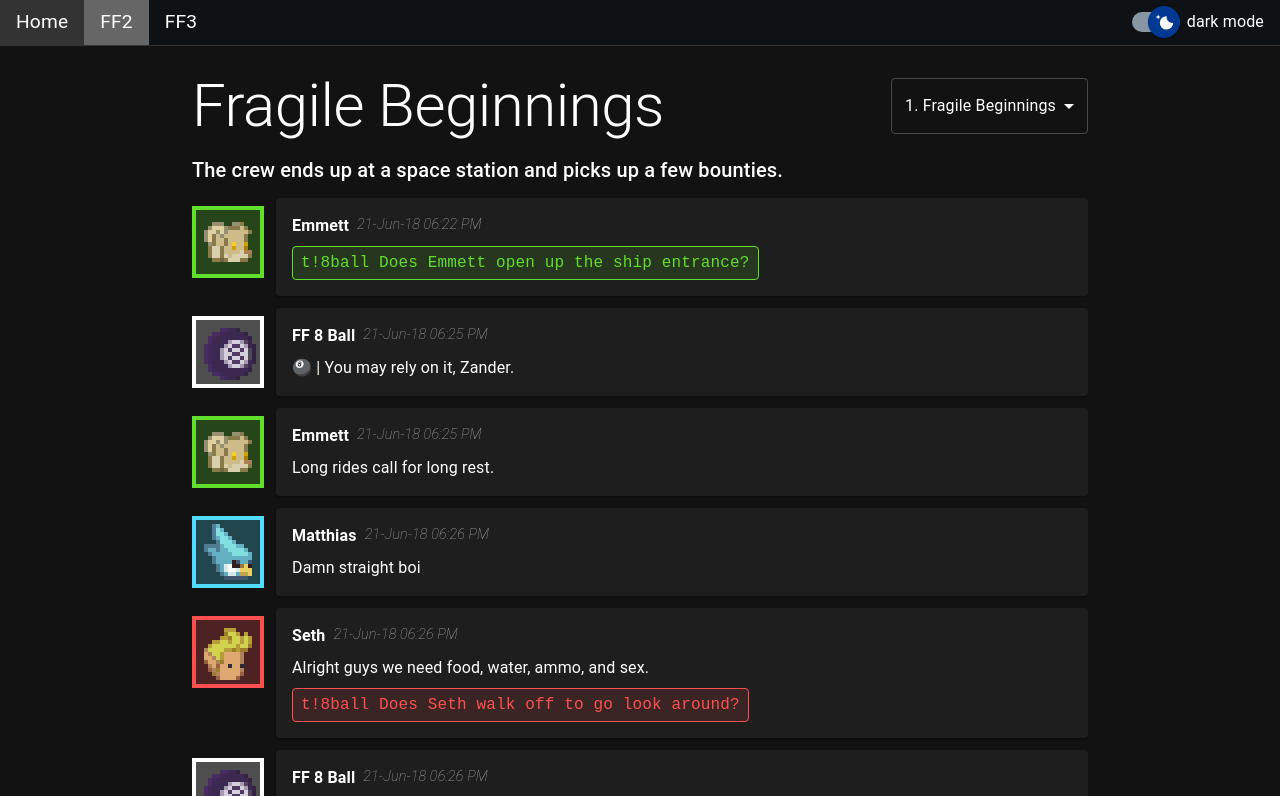
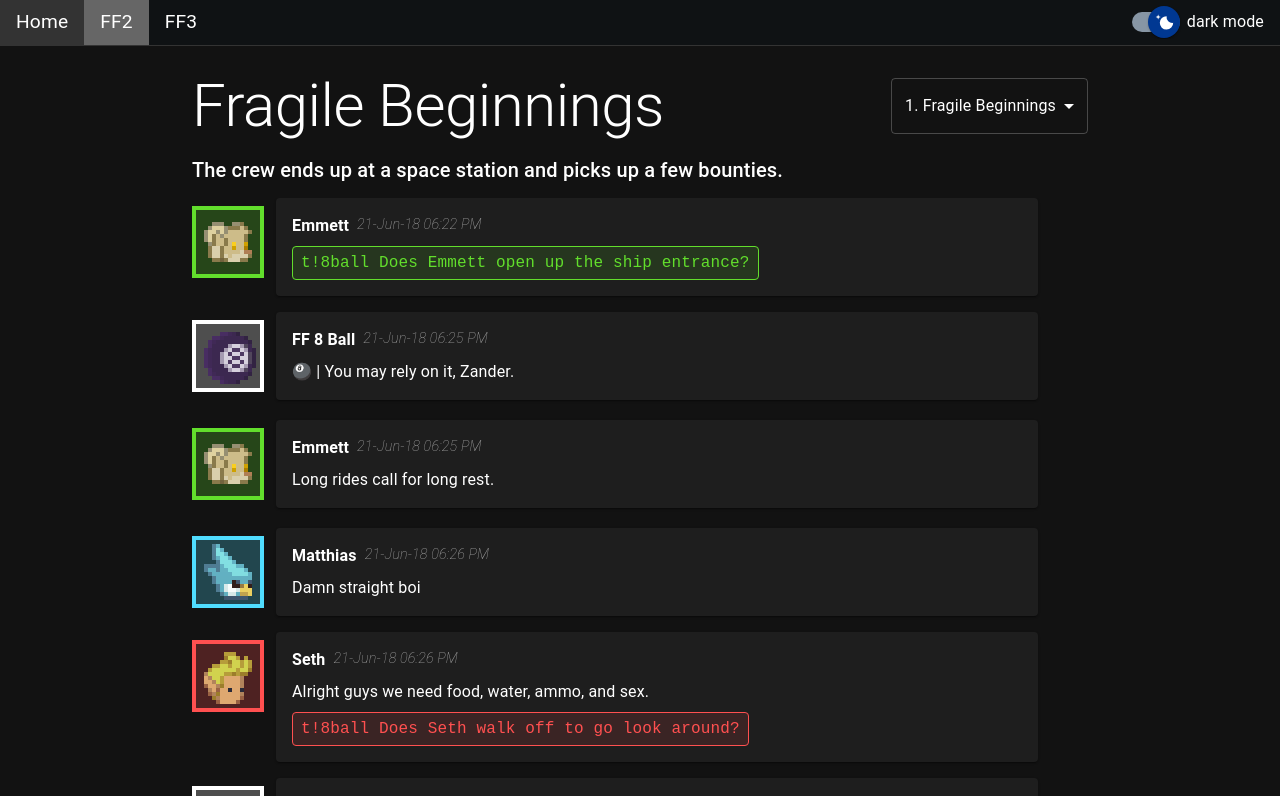
Before and after one commit to lastingParadox/ff-site, a React (Vite) app: page /ff2/fragile-beginnings in a window 1280 px wide. Shown: the top 796 px of the page. Built offline with nearby package versions, Linux system fonts and the light colour scheme.

Commit message:
Add anchors to messages

```diff
--- a/src/components/StoryBlock/StoryBlock.tsx
+++ b/src/components/StoryBlock/StoryBlock.tsx
@@ -43,7 +43,7 @@ function getCharacterColor(character: any, colorMode: 'light' | 'dark') {
     }
 }
 
-export default function StoryBlock({ block }: { block: Block }) {
+export default function StoryBlock({ block, id }: { block: Block, id: number }): JSX.Element {
     const [loading, setLoading] = useState(true);
     const [avatar, setAvatar] = useState<string>();
     const { colorMode } = useContext(ColorModeContext);
@@ -125,7 +125,8 @@ export default function StoryBlock({ block }: { block: Block }) {
     );
 
     return (
-        <div style={{ display: 'flex', alignItems: 'flex-start', gap: 12 }}>
+        <div id={`${id}`} style={{ display: 'flex', flexDirection: 'row', alignItems: 'center' }}>
+            <div style={{ display: 'flex', alignItems: 'flex-start', gap: 12, width: '100%' }}>
                 <Avatar
                     {...getCharacterAvatar(block.character || block.player)}
                     src={avatar}
@@ -168,5 +169,7 @@ export default function StoryBlock({ block }: { block: Block }) {
                     </div>
                 </Card>
             </div>
+            <a href={`#${id}`} className={styles.anchor} style={{flexGrow: 1}}>#</a>
+        </div>
     );
 }
--- a/src/components/StoryBlock/storyblock.module.scss
+++ b/src/components/StoryBlock/storyblock.module.scss
@@ -10,3 +10,17 @@
         background-color: #00000000 !important;
     }
 }
+
+.anchor {
+    color: #808080;
+    font-size: 4em;
+    padding-left: 10px;
+    height: 1.5em;
+    opacity: 0;
+    transition: opacity 0.1s ease-in-out;
+    text-decoration: none;
+
+    &:hover {
+        opacity: 1;
+    }
+}
--- a/src/pages/FF2.tsx
+++ b/src/pages/FF2.tsx
@@ -124,7 +124,7 @@ const StoryBlockInfiniteScroll = ({
             style={{ display: 'flex', flexDirection: 'column', gap: 12 }}
         >
             {blocks.slice(0, loadedBlockNum).map((block, index) => (
-                <StoryBlock key={`${block.player}-${index}-${block.date}-block`} block={block} />
+                <StoryBlock key={`${block.player}-${index}-${block.date}-block`} id={index} block={block} />
             ))}
         </InfiniteScroll>
     );
```
Also changed, not shown: src/components/Navbar/MaterialUISwitch.tsx (+1 -6 lines). Lines whose indentation alone changed are shown as unchanged.
